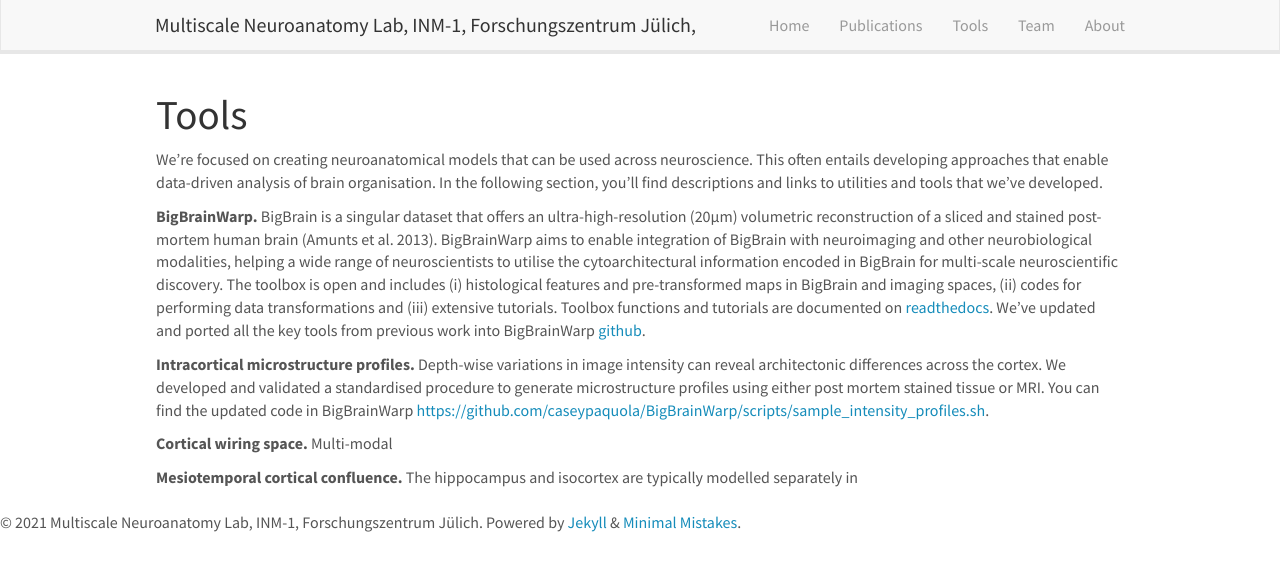
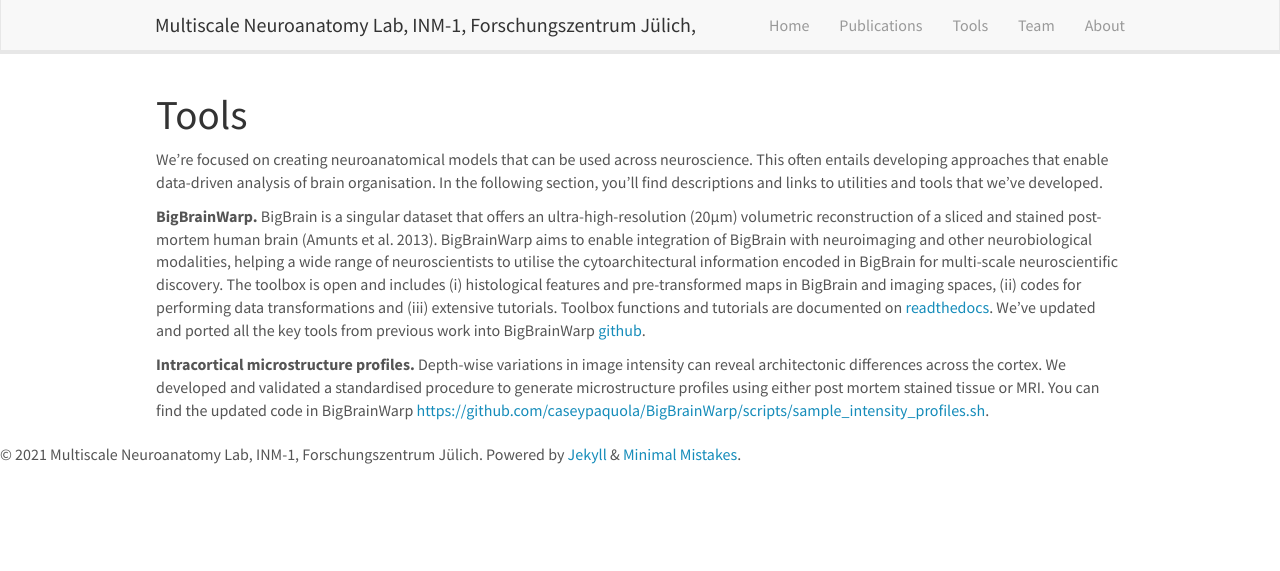
Before and after one commit to multiscale-neurodevelopment/multiscale-neurodevelopment.github.io, a Jekyll site: the page built from _pages/tools.md, in a window 1280 px wide. Shown: the top 571 px of the page. Built offline with Jekyll 4.4.1, drawn with Linux system fonts in a browser that asks for light colours.

Commit message:
updating pages

```diff
--- a/_pages/tools.md
+++ b/_pages/tools.md
@@ -13,7 +13,3 @@ We're focused on creating neuroanatomical models that can be used across neurosc
 **BigBrainWarp.** BigBrain is a singular dataset that offers an ultra-high-resolution (20µm) volumetric reconstruction of a sliced and stained post-mortem human brain (Amunts et al. 2013). BigBrainWarp aims to enable integration of BigBrain with neuroimaging and other neurobiological modalities, helping a wide range of neuroscientists to utilise the cytoarchitectural information encoded in BigBrain for multi-scale neuroscientific discovery. The toolbox is open and includes (i) histological features and pre-transformed maps in BigBrain and imaging spaces, (ii) codes for performing data transformations and (iii) extensive tutorials. Toolbox functions and tutorials are documented on [readthedocs](https://bigbrainwarp.readthedocs.io/en/latest/). We've updated and ported all the key tools from previous work into BigBrainWarp [github](https://github.com/caseypaquola/BigBrainWarp).
 
 **Intracortical microstructure profiles.** Depth-wise variations in image intensity can reveal architectonic differences across the cortex. We developed and validated a standardised procedure to generate microstructure profiles using either post mortem stained tissue or MRI. You can find the updated code in BigBrainWarp [https://github.com/caseypaquola/BigBrainWarp/scripts/sample_intensity_profiles.sh](https://github.com/caseypaquola/BigBrainWarp/scripts/sample_intensity_profiles.sh).
-
-**Cortical wiring space.** Multi-modal
-
-**Mesiotemporal cortical confluence.** The hippocampus and isocortex are typically modelled separately in
```
Also changed, not shown: _pages/about.md (+11 -3 lines).
